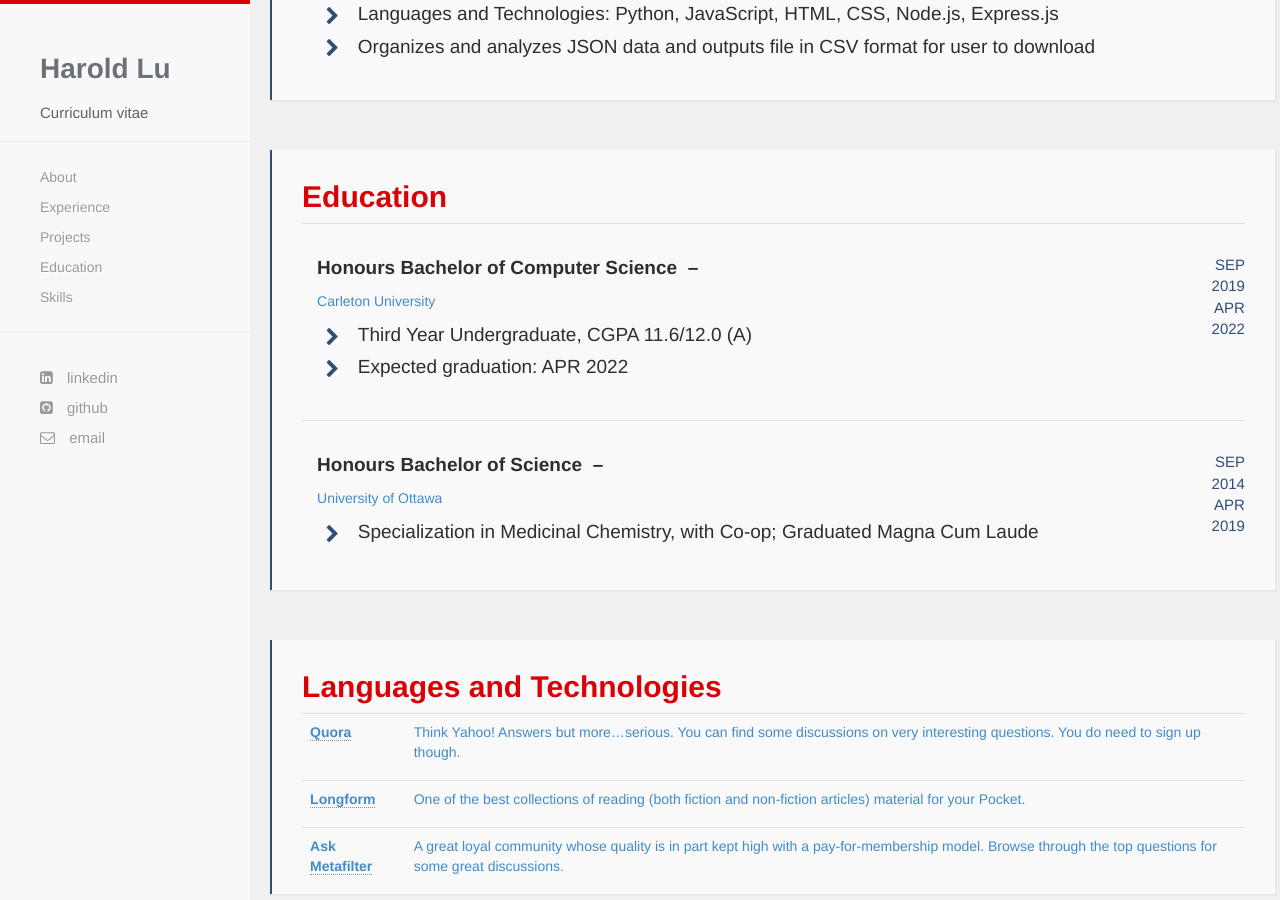
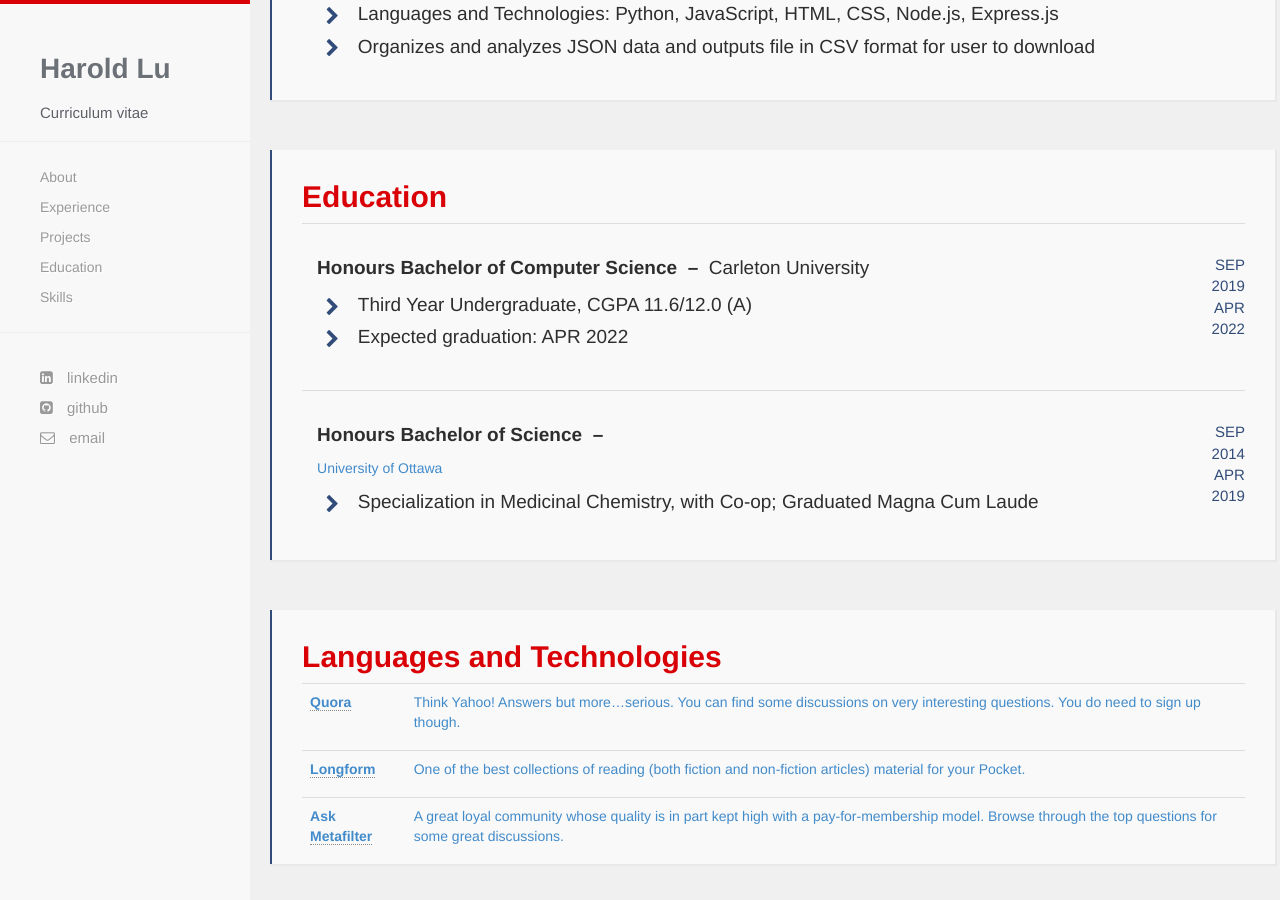
Before and after one commit to harold-lu/harold-lu.github.io, a Jekyll site: the page built from index.html, in a window 1280 px wide and 900 px high, scrolled down 2670 px. Built offline with Jekyll 4.4.1, drawn with Linux system fonts in a browser that asks for light colours; nearby versions of some CDN libraries; some web fonts are replaced.

Commit message:
Add projects

```diff
--- a/_includes/header.html
+++ b/_includes/header.html
@@ -5,6 +5,7 @@
 <link href="{{ site.baseurl }}/css/bootstrap.min.css" rel="stylesheet">
 <link href="{{ site.baseurl }}/css/hc.css" rel="stylesheet">
 <link href="//netdna.bootstrapcdn.com/font-awesome/4.0.3/css/font-awesome.css" rel="stylesheet">
+<link href="https://cdn.rawgit.com/konpa/devicon/df6431e323547add1b4cf45992913f15286456d3/devicon.min.css" rel="stylesheet">
 <link rel="icon" type="image/icon" href="{{ site.baseurl }}/images/favicon.ico">
 <!-- HTML5 shim, for IE6-8 support of HTML5 elements -->
 <!--[if lt IE 9]>
--- a/index.html
+++ b/index.html
@@ -150,7 +150,7 @@
         <tbody>
           <tr>
             <td style="width:92.5%;padding:30px 15px 30px 15px">
-              <p style="color:#2e2e2e;font-size:19px;font-weight:600">Honours Bachelor of Computer Science &nbsp;&ndash;&nbsp; <p style="font-weight:400">Carleton University</p></p>
+              <p style="color:#2e2e2e;font-size:19px;font-weight:600">Honours Bachelor of Computer Science &nbsp;&ndash;&nbsp; <span style="font-weight:400">Carleton University</span></p>
 			  <ul  class="fa-ul" style="font-size:19px;font-weight:450;color:#2e2e2e;padding:0px">
 				<li style="padding-bottom:5px"><span class="fa-li"><i class="fa fa-chevron-right" style="padding-right:10px;color:#324C79"></i></span> Third Year Undergraduate, CGPA 11.6/12.0 (A)</a></li>
 				<li><span class="fa-li"><i class="fa fa-chevron-right" style="padding-right:10px;color:#324C79"></i></span> Expected graduation: APR 2022</li>
```
